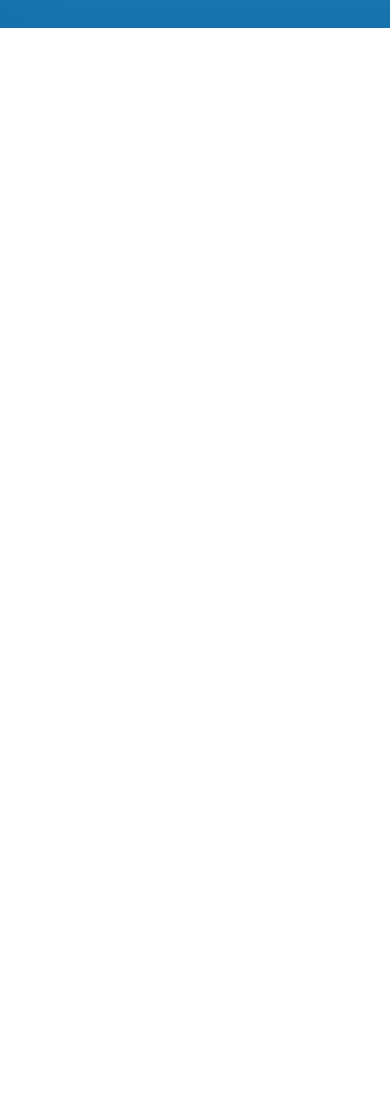
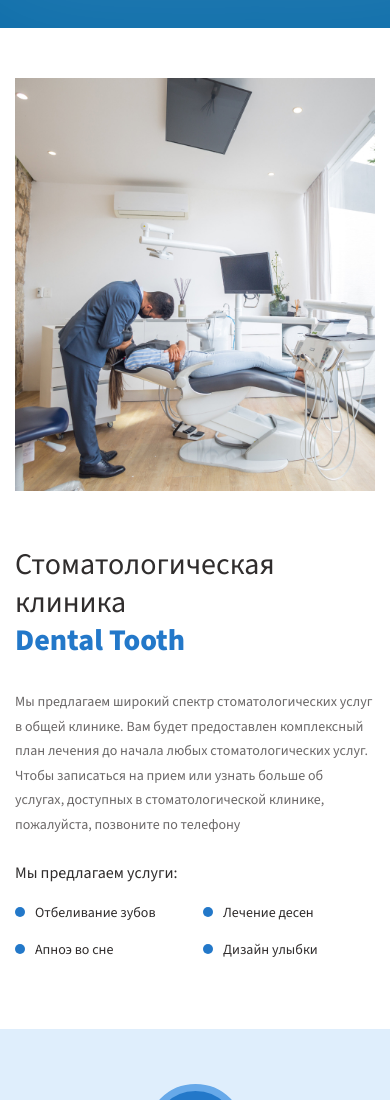
Before and after one commit to Artem2309-web/lessons-markup_dental-tooth, a plain HTML site: page index.html in a window 390 px wide. Shown: the part 900-2000 px from the top of the page. Before the commit the page ends 928 px from the top, so only its background shows below. Drawn offline with Linux system fonts and the light colour scheme.

Commit message:
add adaptive sections about and features

```diff
--- /dev/null
+++ b/css/global.css
@@ -0,0 +1,49 @@
+html {
+  box-sizing: border-box;
+}
+
+*,
+*::after,
+*::before {
+  box-sizing: inherit;
+}
+
+html, body {
+  overflow-x: hidden;
+}
+
+body {
+  font-family: 'Source Sans 3';
+  font-weight: 400;
+  font-size: 16px;
+  line-height: 1.2;
+  color: #302d2d;
+}
+
+a {
+  color: inherit;
+  text-decoration: none;
+}
+
+ul {
+  list-style: none;
+}
+
+.container {
+  max-width: 1230px;
+  padding: 0 15px;
+  margin: 0 auto;
+}
+
+/* title */
+.def-title {
+  font-weight: 400;
+  font-size: 52px;
+  line-height: 65px;
+  color: #302d2d;
+  margin-bottom: 30px;
+}
+.def-title .title-bold {
+  font-weight: 700;
+  color: #2378c9;
+}
--- a/css/media.css
+++ b/css/media.css
@@ -9,6 +9,11 @@
   .menu-nav ul li:nth-last-child(n+2) {
     margin-right: 25px;
   }
+
+  /* about */
+  .about-row {
+    column-gap: 30px;
+  }
 }
 
 /* max-width: 992px */
@@ -16,6 +21,11 @@
   .header-top-rigth,
   .menu-nav {
     display: none;
+  }
+
+  .def-title {
+    font-size: 40px;
+    line-height: 50px;
   }
 
   /* banner */
@@ -56,10 +66,52 @@
   .banner-circle {
     width: 50px;
   }
+
+  /* about */
+  .s-about {
+    padding: 50px 0;
+  }
+  .about-row {
+    flex-direction: column;
+    align-items: flex-start;
+  }
+  .about-left {
+    width: 100%;
+    margin-bottom: 50px;
+  }
+  .about-left img {
+    max-width: none;
+    width: 100%;
+  }
+  .about-descr {
+    font-size: 16px;
+  }
+  .about-list-wrap ul li {
+    font-size: 16px;
+  }
+
+  /* features */
+  .features-list {
+    flex-wrap: wrap;
+    column-gap: 0;
+  }
+  .features-item {
+    width: 45%;
+  }
+  .features-item:nth-last-child(n + 2) {
+    margin-bottom: 40px;
+  }
 }
 
 /* max-width: 575px */
 @media screen and (max-width: 575px) {
+
+  .def-title {
+    font-size: 30px;
+    line-height: 38px;
+  }
+
+  /* header */
   .header-top-location {
     margin-right: 15px;
     font-size: 12px;
@@ -73,4 +125,59 @@
   .header-bottom-btn {
     padding: 10px 15px;
   }
+
+   /* about */
+   .s-about {
+    padding: 50px 0;
+  }
+  .about-row {
+    flex-direction: column;
+    align-items: flex-start;
+  }
+  .about-left {
+    width: 100%;
+    margin-bottom: 50px;
+  }
+  .about-left img {
+    max-width: none;
+    width: 100%;
+  }
+  .about-descr {
+    font-size: 14px;
+  }
+  .about-list-title {
+    font-size: 16px;
+  }
+  .about-list-wrap ul li {
+    font-size: 14px;
+  }
+  .about-list-wrap ul li::before {
+    width: 10px;
+    height: 10px;
+    margin-right: 10px;
+  }
+
+  /* features */
+  .s-features {
+    padding: 55px 0;
+  }
+  .features-list {
+    flex-direction: column;
+  }
+  .features-item {
+    max-width: 300px;
+    width: 100%;
+  }
+  .features-icon {
+    margin-bottom: 22px;
+  }
+  .features-icon img {
+    max-width: 85px;
+  }
+  .features-title {
+    font-size: 20px;
+  }
+  .features-descr {
+    font-size: 16px;
+  }
 }
--- a/css/style.css
+++ b/css/style.css
@@ -1,40 +1,3 @@
-html {
-  box-sizing: border-box;
-}
-
-*,
-*::after,
-*::before {
-  box-sizing: inherit;
-}
-
-html, body {
-  overflow-x: hidden;
-}
-
-body {
-  font-family: 'Source Sans 3';
-  font-weight: 400;
-  font-size: 16px;
-  line-height: 1.2;
-  color: #302d2d;
-}
-
-a {
-  color: inherit;
-  text-decoration: none;
-}
-
-ul {
-  list-style: none;
-}
-
-.container {
-  max-width: 1230px;
-  padding: 0 15px;
-  margin: 0 auto;
-}
-
 /* Header start */
 .header-top {
   padding: 14px 0;
@@ -156,8 +119,9 @@ ul {
   position: absolute;
   top: 0;
   left: 0;
-  transform: translateY(-200%);
+  transform: translateX(-120%);
   transition: transform .5s ease;
+  z-index: 12;
 }
 .mobile-menu.is-active {
   transform: none;
@@ -283,3 +247,85 @@ ul {
   transform: translate(-50%, -50%);
 }
 /* Banner END */
+
+/* About START */
+.s-about {
+  padding: 110px 0;
+}
+.s-about .container {
+  max-width: 1260px;
+}
+.about-row {
+  display: flex;
+  align-items: center;
+  column-gap: 60px;
+}
+.about-left img {
+  max-width: 488px;
+}
+.about-right {
+  max-width: 680px;
+}
+.about-descr {
+  font-size: 18px;
+  line-height: 175%;
+  color: #6b6868;
+  margin-bottom: 22px;
+}
+.about-list-title {
+  font-size: 18px;
+  line-height: 175%;
+  margin-bottom: 18px;
+}
+.about-list-wrap ul {
+  column-count: 2;
+}
+.about-list-wrap ul li {
+  font-size: 20px;
+  margin-bottom: 20px;
+}
+.about-list-wrap ul li::before {
+  content: '';
+  display: inline-block;
+  width: 14px;
+  height: 14px;
+  border-radius: 100%;
+  background-color: #2378c9;
+  margin-right: 22px;
+}
+/* About END */
+
+/* features START */
+.s-features {
+  padding: 94px 0;
+  background-color: #dfeefc;
+}
+.features-list {
+  display: flex;
+  justify-content: space-between;
+  column-gap: 70px;
+}
+.features-item {
+  text-align: center;
+  width: 33.3%;
+  margin: 0 auto;
+}
+.features-icon {
+  margin-bottom: 25px;
+}
+.features-icon img {
+  max-width: 99px;
+}
+.features-title {
+  max-width: 300px;
+  margin: 0 auto 15px;
+  font-size: 24px;
+  line-height: 1.3;
+  color: #000;
+}
+.features-descr {
+  font-size: 18px;
+  line-height: 160%;
+  color: #56565e;
+}
+/* features END */
--- a/index.html
+++ b/index.html
@@ -6,6 +6,7 @@
   <title>Клиника - Dental Tooth</title>
   <link rel="stylesheet" href="fonts/stylesheet.css">
   <link rel="stylesheet" href="css/reset.css">
+  <link rel="stylesheet" href="css/global.css">
   <link rel="stylesheet" href="css/style.css">
   <link rel="stylesheet" href="css/media.css">
 </head>
@@ -142,6 +143,75 @@
         </div>
       </div>
     </section>
+    <section class="s-about">
+      <div class="container">
+        <div class="about-row">
+          <div class="about-left">
+            <img src="images/about-img.jpg" alt="about image">
+          </div>
+
+          <div class="about-right">
+            <h2 class="def-title">
+              Стоматологическая клиника <br>
+              <span class="title-bold">Dental Tooth</span>
+            </h2>
+
+            <div class="about-descr">
+              Мы предлагаем широкий спектр стоматологических услуг в общей клинике. Вам будет предоставлен комплексный план лечения до начала любых стоматологических услуг. Чтобы записаться на прием или узнать больше об услугах, доступных в стоматологической клинике, пожалуйста, позвоните по телефону
+            </div>
+
+            <div class="about-list-wrap">
+              <div class="about-list-title">
+                Мы предлагаем услуги:
+              </div>
+
+              <ul>
+                <li>Отбеливание зубов</li>
+                <li>Апноэ во сне</li>
+                <li>Лечение десен</li>
+                <li>Дизайн улыбки</li>
+              </ul>
+            </div>
+          </div>
+        </div>
+      </div>
+    </section>
+    <section class="s-features">
+      <div class="container">
+        <ul class="features-list">
+          <li class="features-item">
+            <img class="features-icon" src="images/features-1.svg" alt="icon 1">
+            <div class="features-title">
+              Круглосуточная <br>
+              поддержка клиентов
+            </div>
+            <div class="features-descr">
+              Чтобы записаться на прием или узнать больше об услугах, доступных
+            </div>
+          </li>
+
+          <li class="features-item">
+            <img class="features-icon" src="images/features-2.svg" alt="icon 2">
+            <div class="features-title">
+              Доступная стоматологическая помощь
+            </div>
+            <div class="features-descr">
+              Чтобы записаться на прием или узнать больше об услугах, доступных
+            </div>
+          </li>
+
+          <li class="features-item">
+            <img class="features-icon" src="images/features-3.svg" alt="icon 3">
+            <div class="features-title">
+              Команда талантливых врачей
+            </div>
+            <div class="features-descr">
+              Чтобы записаться на прием или узнать больше об услугах, доступных
+            </div>
+          </li>
+        </ul>
+      </div>
+    </section>
   </main>
 
   <script src="js/jquery-3.7.1.js"></script>
```
Also changed, not shown: images/about-img.jpg (added), images/features-1.svg (added), images/features-2.svg (added), images/features-3.svg (added).
